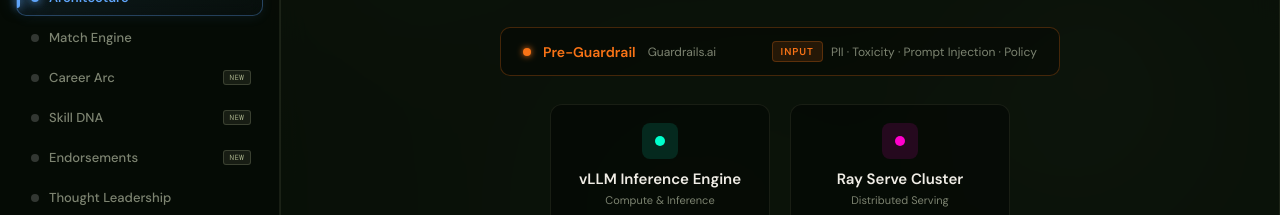
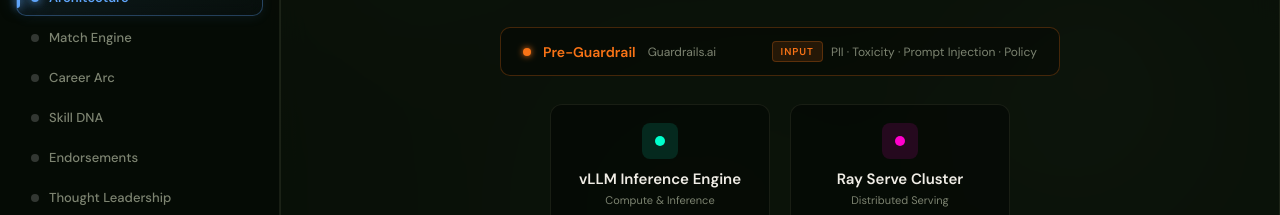
Before and after one commit to gyanamc/Agentic-AI-Resume, a React (Vite) app: page / in a window 1280 px wide. Shown: the part 469-684 px from the top of the page. Built offline with nearby package versions, Linux system fonts and the light colour scheme.

Commit message:
fix: remove NEW badges from nav items

```diff
--- a/src/App.tsx
+++ b/src/App.tsx
@@ -85,14 +85,14 @@ const AmbientBackground = () => {
 
 // ── Nav config ─────────────────────────────────────────────
 const NAV_ITEMS = [
-  { color: '#60a5fa', label: 'Architecture',       tab: 'architecture'      },  // blue
-  { color: '#34d399', label: 'Match Engine',        tab: 'reverse_interview' },  // emerald
-  { color: '#f59e0b', label: 'Career Arc',          tab: 'career',  badge: 'NEW' }, // amber
-  { color: '#a78bfa', label: 'Skill DNA',           tab: 'skills',  badge: 'NEW' }, // violet
-  { color: '#f472b6', label: 'Endorsements',        tab: 'endorse', badge: 'NEW' }, // pink
-  { color: '#fb923c', label: 'Thought Leadership',  tab: 'thought'           },  // orange
-  { color: '#2dd4bf', label: 'Live Portfolio',      tab: 'portfolio'         },  // teal
-  { color: '#e879f9', label: 'Deploy Me',           tab: 'deploy'            },  // fuchsia
+  { color: '#60a5fa', label: 'Architecture',       tab: 'architecture'      },
+  { color: '#34d399', label: 'Match Engine',        tab: 'reverse_interview' },
+  { color: '#f59e0b', label: 'Career Arc',          tab: 'career'            },
+  { color: '#a78bfa', label: 'Skill DNA',           tab: 'skills'            },
+  { color: '#f472b6', label: 'Endorsements',        tab: 'endorse'           },
+  { color: '#fb923c', label: 'Thought Leadership',  tab: 'thought'           },
+  { color: '#2dd4bf', label: 'Live Portfolio',      tab: 'portfolio'         },
+  { color: '#e879f9', label: 'Deploy Me',           tab: 'deploy'            },
 ];
 
 // ── Digital Twin Hero Card ─────────────────────────────────
```
